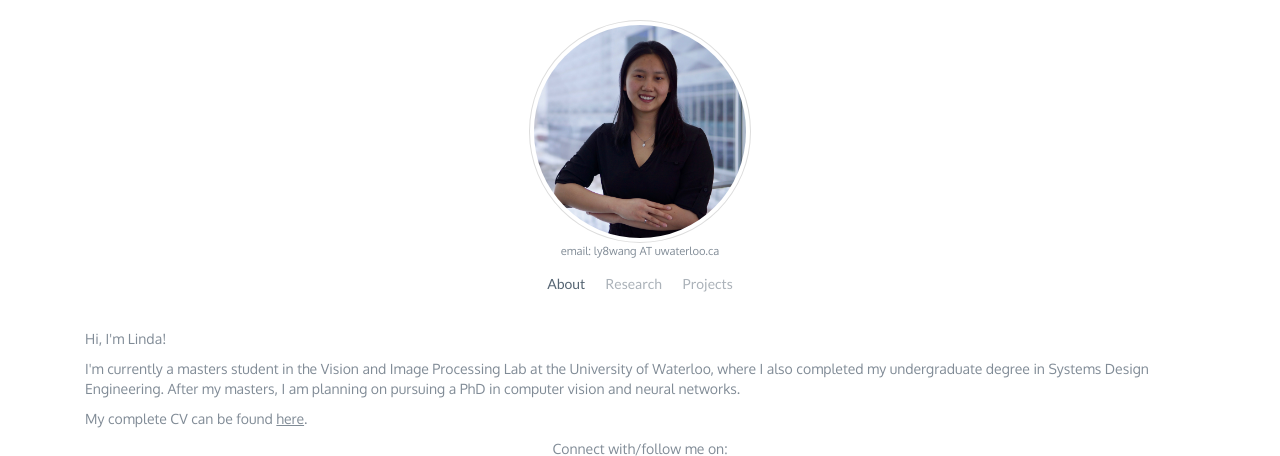
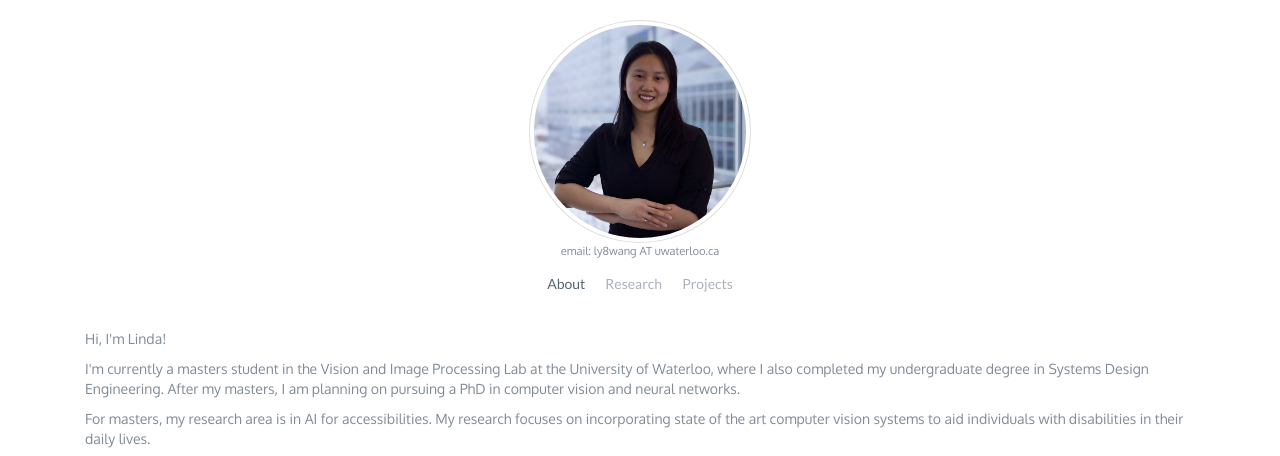
Before and after one commit to lindawangg/lindawangg.github.io, a plain HTML site: page index.html in a window 1280 px wide. Shown: the top 456 px of the page. Drawn offline with nearby package versions, Linux system fonts and the light colour scheme.

Commit message:
updated about

```diff
--- a/index.html
+++ b/index.html
@@ -44,6 +44,7 @@
     <div class="container">
       <p> Hi, I'm Linda! </p>
       <p> I'm currently a masters student in the Vision and Image Processing Lab at the University of Waterloo, where I also completed my undergraduate degree in Systems Design Engineering. After my masters, I am planning on pursuing a PhD in computer vision and neural networks.</p>
+      <p>For masters, my research area is in AI for accessibilities. My research focuses on incorporating state of the art computer vision systems to aid individuals with disabilities in their daily lives.</p>
       <p>My complete CV can be found <a href="cv-grad.pdf" class="link">here</a>.</p>
     </div>
 
```
